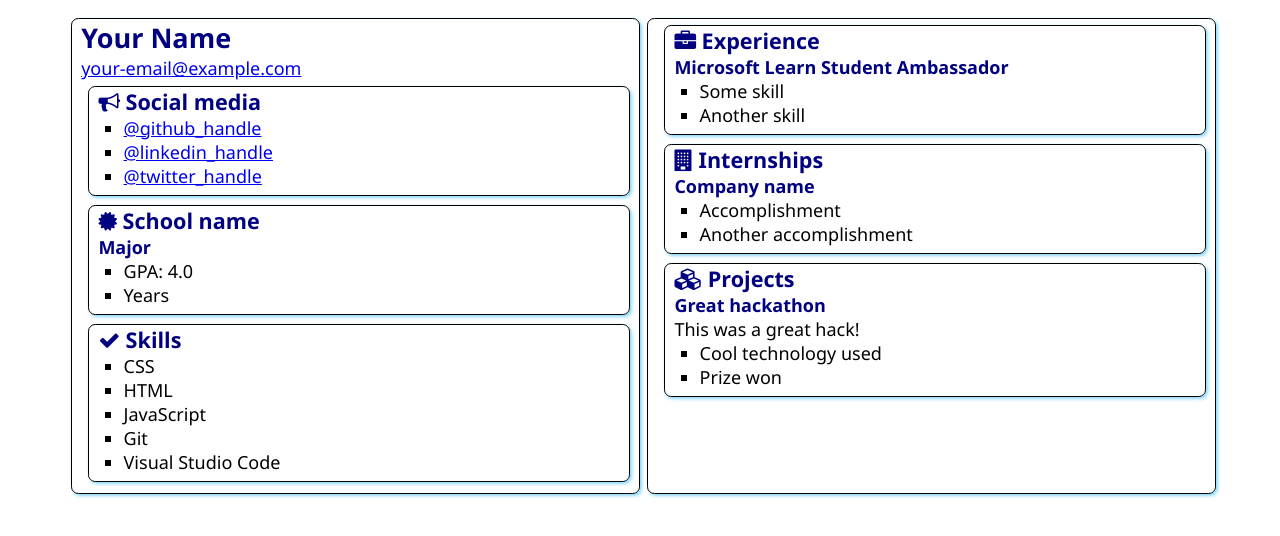
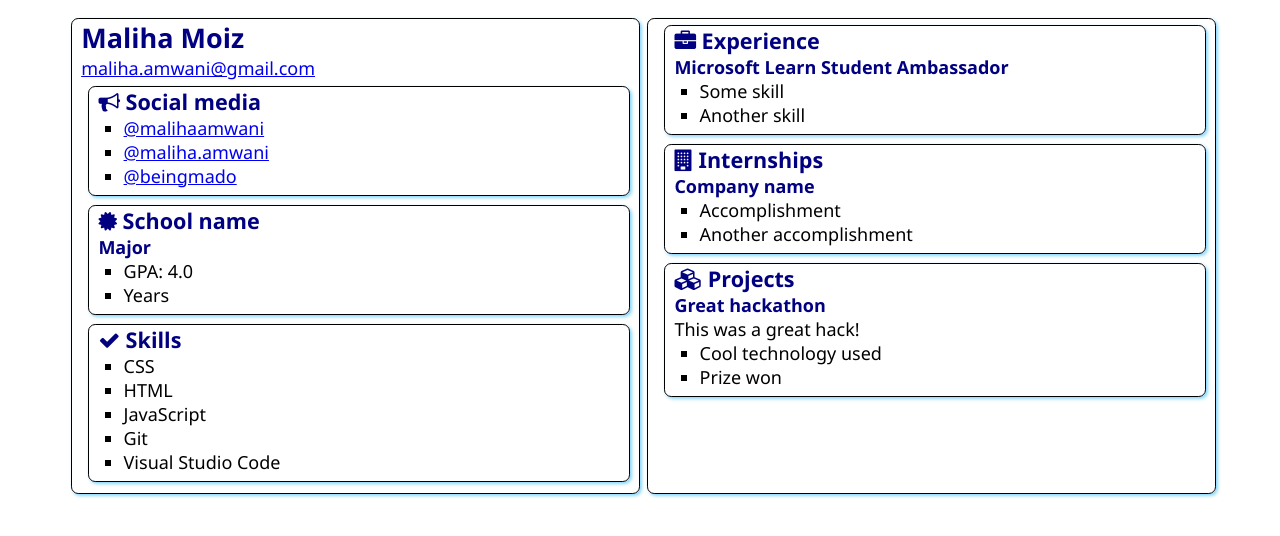
Before and after one commit to malihaamwani/SATechnicalOnboarding, a plain HTML site: page src/index.html in a window 1280 px wide. Drawn offline with Linux system fonts and the light colour scheme.

Commit message:
Update index.html

```diff
--- a/src/index.html
+++ b/src/index.html
@@ -12,8 +12,8 @@
 <body>
     <main>
         <article class="box">
-            <h1>Your Name</h1>
-            <div><a href="mailto:your.email@example.com">your-email@example.com</a></div>
+            <h1>Maliha Moiz</h1>
+            <div><a href="mailto:your.email@example.com">maliha.amwani@gmail.com</a></div>
 
             <section class="box">
                 <h2>
@@ -21,9 +21,9 @@
                     Social media
                 </h2>
                 <ul>
-                    <li><a href="https://github.com/<handle>">@github_handle</a></li>
-                    <li><a href="https://linkedin.com/in/<handle>">@linkedin_handle</a></li>
-                    <li><a href="https://twitter.com/<handle>">@twitter_handle</a></li>
+                    <li><a href="https://github.com/<handle>">@malihaamwani</a></li>
+                    <li><a href="https://linkedin.com/in/<handle>">@maliha.amwani</a></li>
+                    <li><a href="https://twitter.com/<handle>">@beingmado</a></li>
                 </ul>
             </section>
 
```
